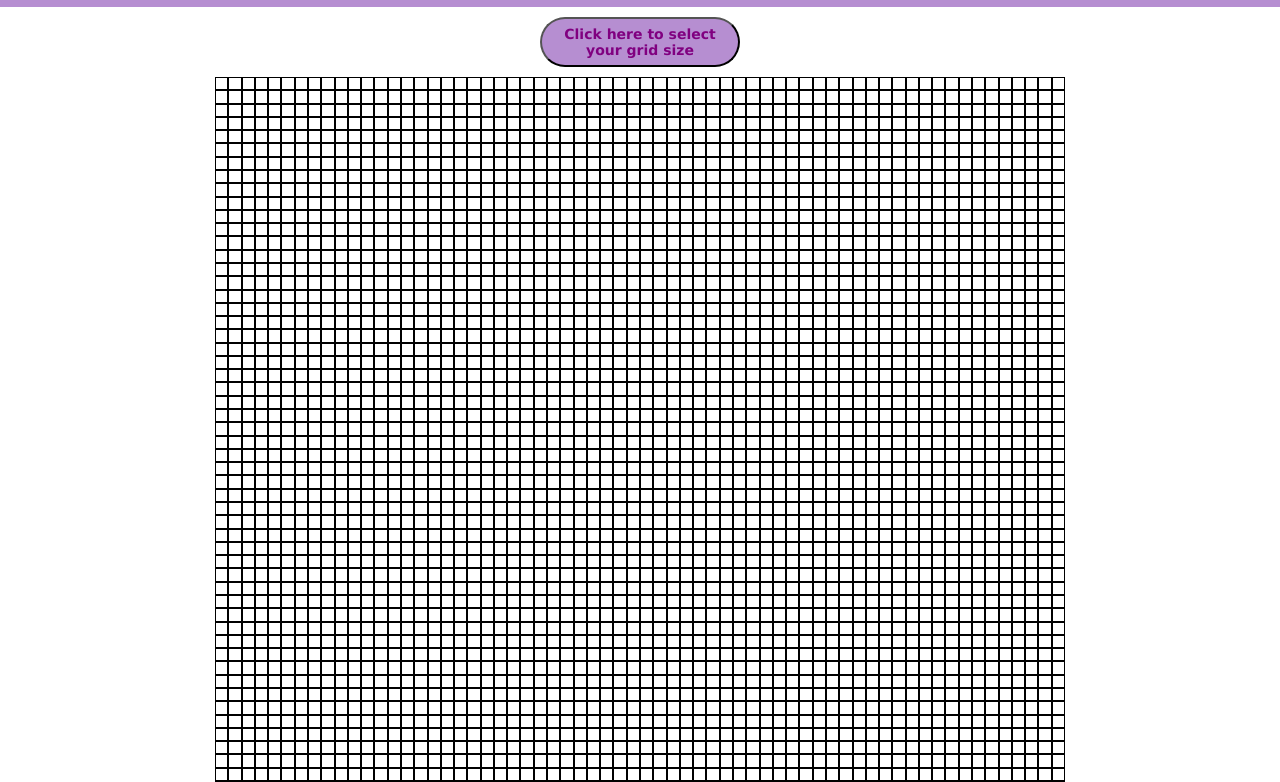
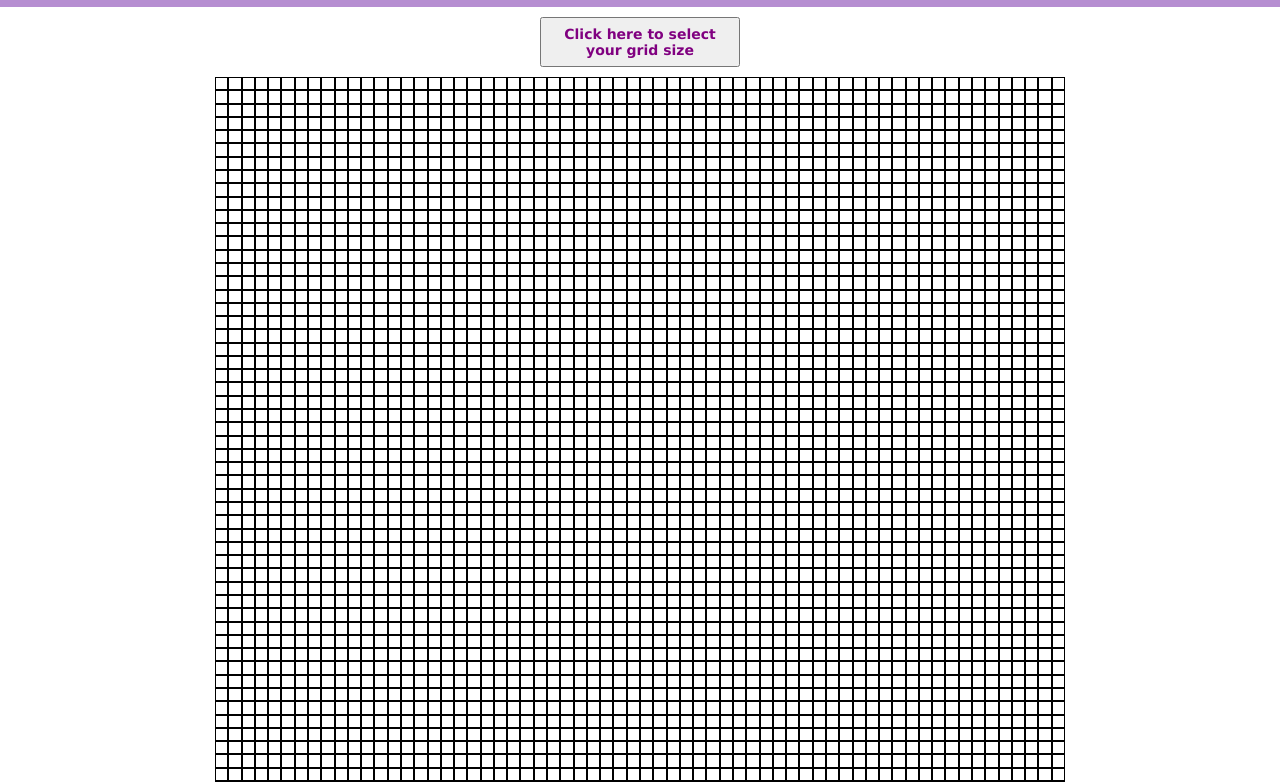
Before and after one commit to KGoerg/odin-etch-a-sketch, a plain HTML site: page index.html in a window 1280 px wide. Shown: the part 72-854 px from the top of the page. Drawn offline with Linux system fonts and the light colour scheme.

Commit message:
Edit button styles

```diff
--- a/styles.css
+++ b/styles.css
@@ -36,12 +36,10 @@ h3 {
 button {
     font-size: 14px;
     font-weight: bold;
-    border-radius: 30px;
-    background-color: #b68ed1;
     color: purple;
     width: 200px;
     height: 50px;
-    margin: 10px;
+    margin: 10px; */
 }
 #container {
     height: 850px;
```
